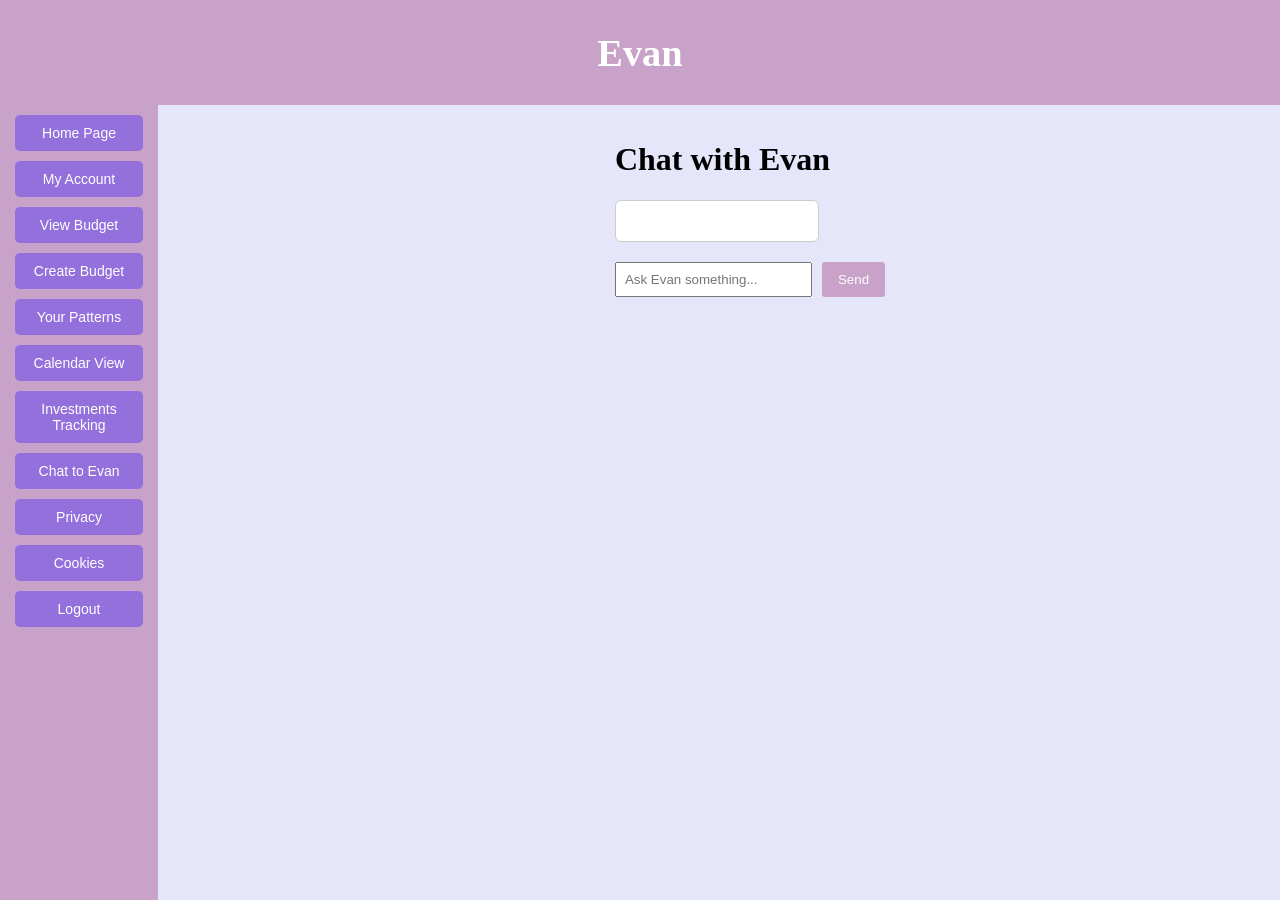
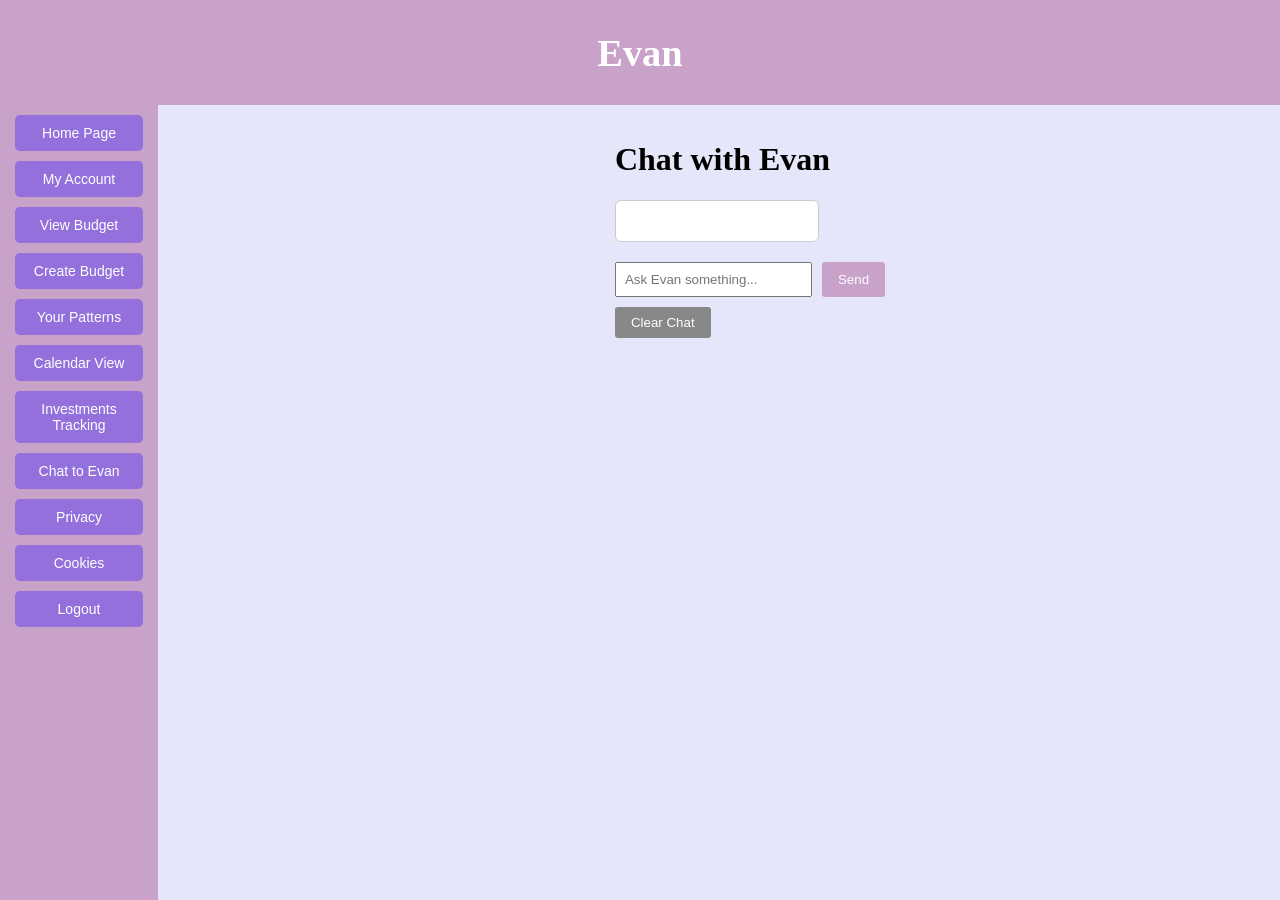
Before and after one commit to Paulamie/Evan---AI-Budget-Tracker, a Flask app: template F.inheritance copy/templates/evanChat.html in a window 1280 px wide. Run offline with Flask 3, Linux system fonts and the light colour scheme; the template is opened without the code that fills it, so the values that code supplies are empty.

Commit message:
final changes to chat

```diff
--- a/F.inheritance copy/decorators.py
+++ b/F.inheritance copy/decorators.py
@@ -1049,6 +1049,14 @@ def chat_evan_response(user_message, budget, stocks):
     # Otherwise, default response
     return "I'm here to help with your budget and investments—could you clarify what you'd like to know?"
 
+@app.route('/evan/clear', methods=['POST'])
+@login_required
+def clear_chat():
+    # Empty the conversation
+    session['conversation'] = []
+    flash("Chat cleared.")
+    return redirect(url_for('evan'))
+
 
 
 
--- a/F.inheritance copy/templates/evanChat.html
+++ b/F.inheritance copy/templates/evanChat.html
@@ -94,10 +94,18 @@
             {% endfor %}
         </div>
 
-        <!-- Chat input form -->
-        <form method="POST" class="chat-form">
+        <!-- Chat input form (POST to /chat) -->
+        <form method="POST" class="chat-form" action="{{ url_for('clear_chat') }}">
             <input type="text" name="user_message" placeholder="Ask Evan something..." required>
             <button type="submit">Send</button>
+        </form>
+
+        <!-- Clear Chat button (POST to /chat/clear) -->
+        <form method="POST" action="{{ url_for('clear_chat') }}" style="margin-top: 10px;">
+            <button type="submit"
+                    style="background-color: #888; border: none; border-radius: 3px; padding: 8px 16px; cursor: pointer; color: #fff;">
+                Clear Chat
+            </button>
         </form>
     </div>
 </body>
```
